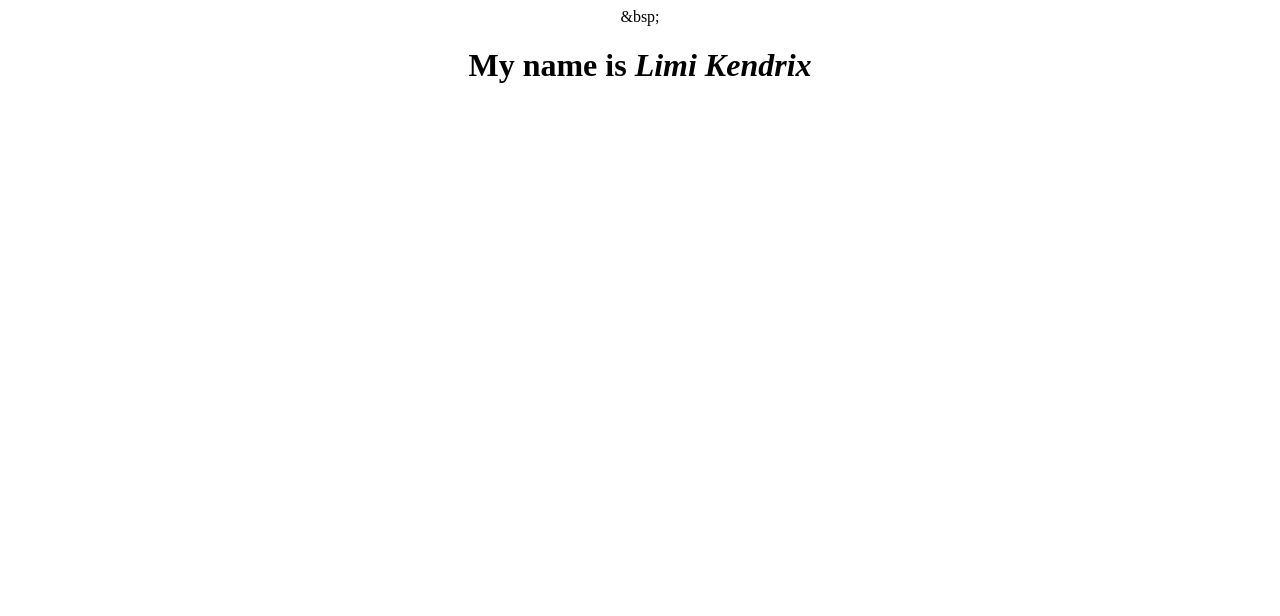
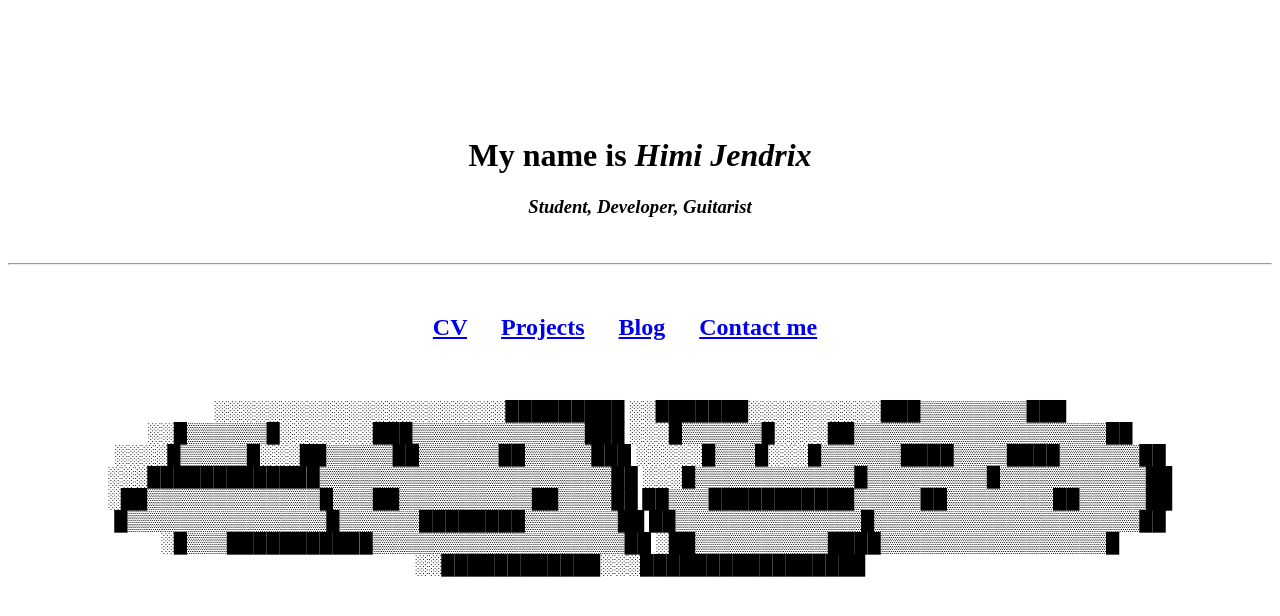
Before and after one commit to gnoul4869/CV-Template, a plain HTML site: page index.html in a window 1280 px wide. Drawn offline with Linux system fonts and the light colour scheme.

Commit message:
Update index.html and add more pages

```diff
--- a/index.html
+++ b/index.html
@@ -8,10 +8,50 @@
     </head>
     <body>
         <center>
-            &bsp;
+            <br />
+            <br />
+            <br />
+            <br />
+            <br />
+            <br />
             <header>
-                <h1>My name is <i>Limi Kendrix</i></h1>
+                <h1>My name is <i>Himi Jendrix</i></h1>
+                <h3><i>Student, Developer, Guitarist</i></h3>
             </header>
+            <br />
+            <hr />
+            <br />
+            <main>
+                <table>
+                    <tr>
+                        <td>
+                            <h2><a href="cv.html">CV</a> &emsp;</h2>
+                        </td>
+                        <td>
+                            <h2><a href="projects.html">Projects</a> &emsp;</h2>
+                        </td>
+                        <td>
+                            <h2><a href="blog.html">Blog</a> &emsp;</h2>
+                        </td>
+                        <td>
+                            <h2><a href="contact.html">Contact me</a> &emsp;</h2>
+                        </td>
+                    </tr>
+                </table>
+                <br />
+                <h3>
+                    ░░░░░░░░░░░░░░░░░░░░░░█████████ ░░███████░░░░░░░░░░███▒▒▒▒▒▒▒▒███
+                    ░░█▒▒▒▒▒▒█░░░░░░░███▒▒▒▒▒▒▒▒▒▒▒▒▒███ ░░░█▒▒▒▒▒▒█░░░░██▒▒▒▒▒▒▒▒▒▒▒▒▒▒▒▒▒▒▒██
+                    ░░░░█▒▒▒▒▒█░░░██▒▒▒▒▒██▒▒▒▒▒▒██▒▒▒▒▒███ ░░░░░█▒▒▒█░░░█▒▒▒▒▒▒████▒▒▒▒████▒▒▒▒▒▒██
+                    ░░░█████████████▒▒▒▒▒▒▒▒▒▒▒▒▒▒▒▒▒▒▒▒▒▒██
+                    ░░░█▒▒▒▒▒▒▒▒▒▒▒▒█▒▒▒▒▒▒▒▒▒█▒▒▒▒▒▒▒▒▒▒▒██
+                    ░██▒▒▒▒▒▒▒▒▒▒▒▒▒█▒▒▒██▒▒▒▒▒▒▒▒▒▒██▒▒▒▒██
+                    ██▒▒▒███████████▒▒▒▒▒██▒▒▒▒▒▒▒▒██▒▒▒▒▒██
+                    █▒▒▒▒▒▒▒▒▒▒▒▒▒▒▒█▒▒▒▒▒▒████████▒▒▒▒▒▒▒██ ██▒▒▒▒▒▒▒▒▒▒▒▒▒▒█▒▒▒▒▒▒▒▒▒▒▒▒▒▒▒▒▒▒▒▒██
+                    ░█▒▒▒███████████▒▒▒▒▒▒▒▒▒▒▒▒▒▒▒▒▒▒▒██ ░██▒▒▒▒▒▒▒▒▒▒████▒▒▒▒▒▒▒▒▒▒▒▒▒▒▒▒▒█
+                    ░░████████████░░░█████████████████
+                </h3>
+            </main>
         </center>
     </body>
 </html>
```
Also changed, not shown: cv.html (added, +12 -0 lines), blog.html (added), contact.html (added), projects.html (added).
